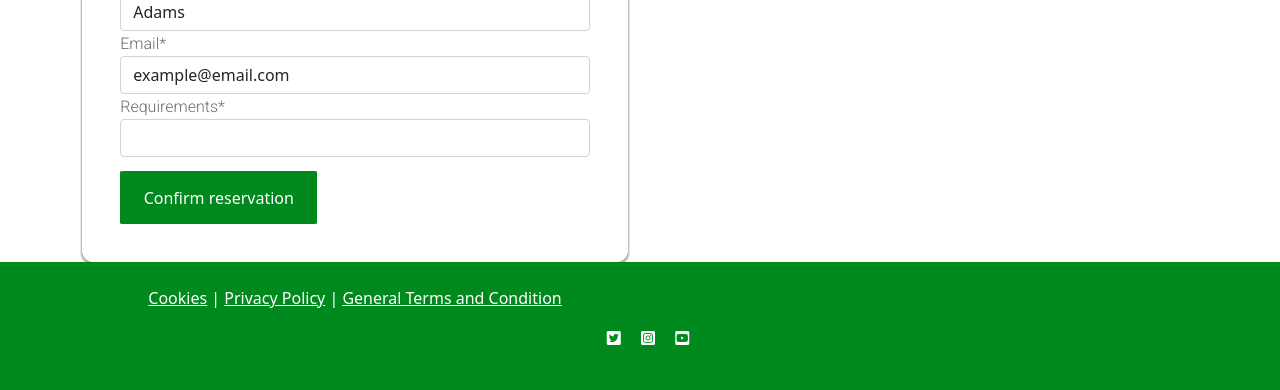
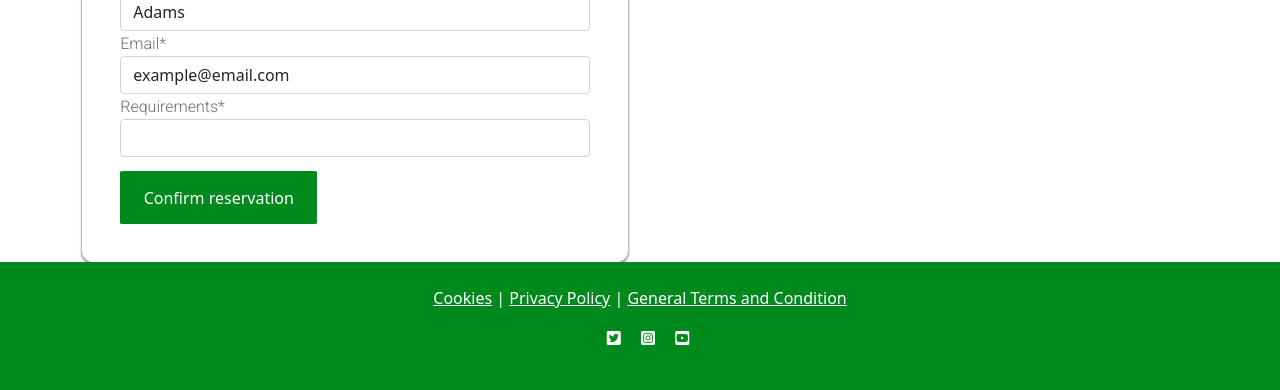
Before and after one commit to lucijahajdu/lucia-trattoria, a Django app: page /bookings/ in a window 1280 px wide. Shown: the part 736-1126 px from the top of the page. Run offline with Django 3.2, Linux system fonts and the light colour scheme; the visitor is signed in with stand-in values (Sample User, id 1); some libraries are stand-ins or nearby versions.

Commit message:
Tidy up footer area.

```diff
--- a/templates/base.html
+++ b/templates/base.html
@@ -64,21 +64,21 @@
         <div class="py-4 text-center">
             <div class="container">
                 <div class="row">
-                    <div class="col-md-6">
+                    <div class="col-md-12 text-center">
                         <p class="text-white font-weight-bold">
                             <u>Cookies</u> | <u>Privacy Policy</u> | <u>General Terms and Condition</u>
                         </p>
                     </div>
-                    <div class="text-white font-weight-bold">
+
+                    <p class="text-white font-weight-bold">
                         <i class="fab fa-twitter-square ms-3"></i>
                         <i class="fab fa-instagram-square ms-3"></i>
-                        <i class="fab fa-youtube-square ms-3"></i></p>
-                    </div>
+                        <i class="fab fa-youtube-square ms-3"></i>
+                    </p>
                 </div>
             </div>
         </div>
     </footer>
-
 </body>
 
 </html>
--- a/templates/bookings/booking_list.html
+++ b/templates/bookings/booking_list.html
@@ -20,7 +20,7 @@
       {% endif %}
       {% endif %}
     </div>
-    <div class="col-md-6">
+    <div class="col-md-6 d-none d-md-block">
       <img src="https://res.cloudinary.com/dcdxpqmxa/image/upload/v1694169840/reserve-table_krby0r.png"
         alt="Restaurant Photo" class="img-fluid">
     </div>
```
